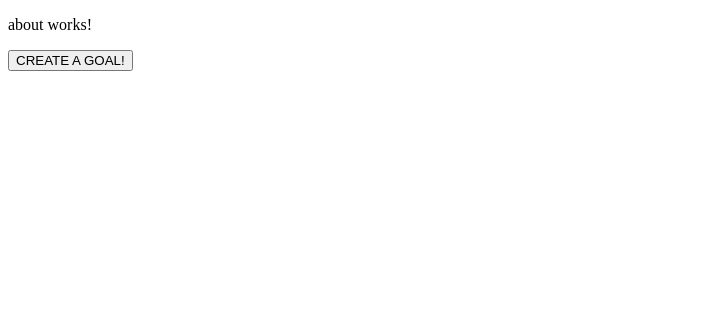
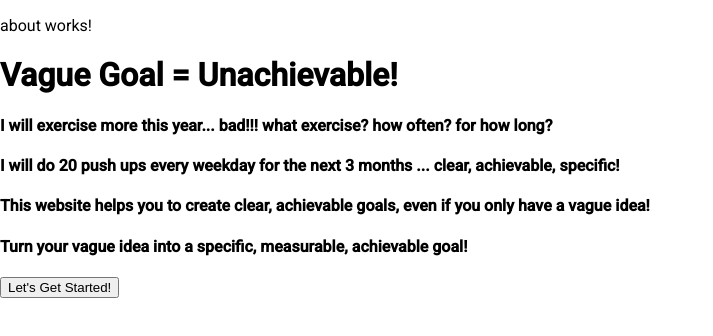
Before and after one commit to jonahng/vttp5_project_client, an Angular app: page / in a window 1280 px wide. Shown: the top 336 px of the page, without its empty margins (0-713 px from the left). Built offline with nearby package versions, Linux system fonts and the light colour scheme.

Commit message:
can call backend with unique prompt and get answer:

```diff
--- a/angular.json
+++ b/angular.json
@@ -37,6 +37,7 @@
               }
             ],
             "styles": [
+              "@angular/material/prebuilt-themes/azure-blue.css",
               "src/styles.css"
             ],
             "scripts": []
@@ -95,6 +96,7 @@
               }
             ],
             "styles": [
+              "@angular/material/prebuilt-themes/azure-blue.css",
               "src/styles.css"
             ],
             "scripts": []
--- a/package.json
+++ b/package.json
@@ -11,10 +11,12 @@
   "private": true,
   "dependencies": {
     "@angular/animations": "^19.1.0",
+    "@angular/cdk": "^19.2.6",
     "@angular/common": "^19.1.0",
     "@angular/compiler": "^19.1.0",
     "@angular/core": "^19.1.0",
     "@angular/forms": "^19.1.0",
+    "@angular/material": "^19.2.6",
     "@angular/platform-browser": "^19.1.0",
     "@angular/platform-browser-dynamic": "^19.1.0",
     "@angular/router": "^19.1.0",
--- a/src/app/components/about.component.html
+++ b/src/app/components/about.component.html
@@ -1,2 +1,12 @@
 <p>about works!</p>
-<button (click)="nextPage()">CREATE A GOAL!</button>
+
+
+
+<h1>Vague Goal = Unachievable!</h1>
+<h4>I will exercise more this year... bad!!! what exercise? how often? for how long?</h4>
+<h4>I will do 20 push ups every weekday for the next 3 months ... clear, achievable, specific!</h4>
+
+<h4>This website helps you to create clear, achievable goals, even if you only have a vague idea!</h4>
+<h4>Turn your vague idea into a specific, measurable, achievable goal!</h4>
+
+<button (click)="nextPage()">Let's Get Started!</button>
--- a/src/app/components/suggestion.component.html
+++ b/src/app/components/suggestion.component.html
@@ -1,7 +1,21 @@
 <p>suggestion works!</p>
 <button (click)="nextPage()">GO TO USER DETAILS</button>
+<br>
+
+<form [formGroup]="form">
+
+<label for="prompt">I want to...</label>
+<input type = "text" id="prompt" placeholder="exercise?...diet?" formControlName="prompt" >
+
+
+
+<div>
+    <button type="submit" (click)="submitForm()">Get Suggestions!</button>
+</div>
+</form>
 
 @for(suggestion of suggestionListItems$|async; track suggestion){
     <h1>{{suggestion.activity}}</h1>>
     <h1>{{suggestion.reps}}</h1>
+    <h1>{{suggestion.description}}</h1>
 }
--- a/src/app/components/suggestion.component.ts
+++ b/src/app/components/suggestion.component.ts
@@ -2,8 +2,9 @@ import { Component, inject, OnInit } from '@angular/core';
 import { TaskService } from '../task.service';
 import { SuggestionStoreService } from '../suggestion-store.service';
 import { Router } from '@angular/router';
-import { Observable } from 'rxjs';
+import { Observable, Subscription } from 'rxjs';
 import { Suggestion } from '../models';
+import { FormBuilder, FormGroup } from '@angular/forms';
 
 @Component({
   selector: 'app-suggestion',
@@ -12,11 +13,13 @@ import { Suggestion } from '../models';
   styleUrl: './suggestion.component.css'
 })
 export class SuggestionComponent implements OnInit {
-
-
+  form!: FormGroup
+  sub$!: Subscription
+  fb = inject(FormBuilder)
   router = inject(Router)
   taskService = inject(TaskService)
   suggestionStore = inject(SuggestionStoreService)
+
 
 
 
@@ -25,6 +28,7 @@ export class SuggestionComponent implements OnInit {
 
   ngOnInit(): void {
     this.suggestionStore.initialise();
+    this.form = this.createForm()
   }
 
 
@@ -32,4 +36,30 @@ export class SuggestionComponent implements OnInit {
     this.router.navigate(['/userdetails']);
   }
 
+
+  createForm(){
+    return this.fb.group({
+      "prompt": this.fb.control<string>(""),
+      "activity": this.fb.control<string>(""),
+      "reps": this.fb.control<string>(""),
+      "description": this.fb.control<string>(""),
+    })
+
+  }
+
+  submitForm(){
+      const prompt: string = this.form.value.prompt
+      const promptWithoutSpaces = prompt.replace(" ", "_");
+      console.log("THE PROMPT WITHOUT SPACES IS:", promptWithoutSpaces);
+
+      this.taskService.getSuggestionsWithPrompt(promptWithoutSpaces).subscribe({
+        next:(data) => {
+          console.log(data)
+        },
+        error: (error)=>{
+          console.log(error.message)
+        }
+      });
+
 }
+}
--- a/src/app/task.service.ts
+++ b/src/app/task.service.ts
@@ -19,6 +19,14 @@ export class TaskService {
 
   }
 
+  getSuggestionsWithPrompt(promptWithoutSpaces: string) : Observable<Suggestion[]> {
+    console.log("TRYING TO GET SUGGESTIONS USING HTTP WITH PROMPT", promptWithoutSpaces)
+    const urlprefix = "/api/promptsuggestions?promptwithoutspaces="
+    const finalurl = urlprefix + promptWithoutSpaces;
+    return this.http.get<Suggestion[]>(finalurl)
+
+  }
+
   postForm(userdetails: UserDetail): Observable<any>{
     console.log(JSON.stringify(userdetails));
     return this.http.post<any>("/api/post", JSON.stringify(userdetails));
--- a/src/index.html
+++ b/src/index.html
@@ -7,8 +7,10 @@
   <meta name="viewport" content="width=device-width, initial-scale=1">
   <link rel="icon" type="image/x-icon" href="favicon.ico">
   <link rel="manifest" href="/manifest.json">
+  <link href="https://fonts.googleapis.com/css2?family=Roboto:wght@300;400;500&display=swap" rel="stylesheet">
+  <link href="https://fonts.googleapis.com/icon?family=Material+Icons" rel="stylesheet">
 </head>
-<body>
+<body class="mat-typography">
   <app-root></app-root>
 </body>
 </html>
--- a/src/styles.css
+++ b/src/styles.css
@@ -1 +1,4 @@
 /* You can add global styles to this file, and also import other style files */
+
+html, body { height: 100%; }
+body { margin: 0; font-family: Roboto, "Helvetica Neue", sans-serif; }
```
Also changed, not shown: 1 other file (tests, documents, lock files or other folders).
